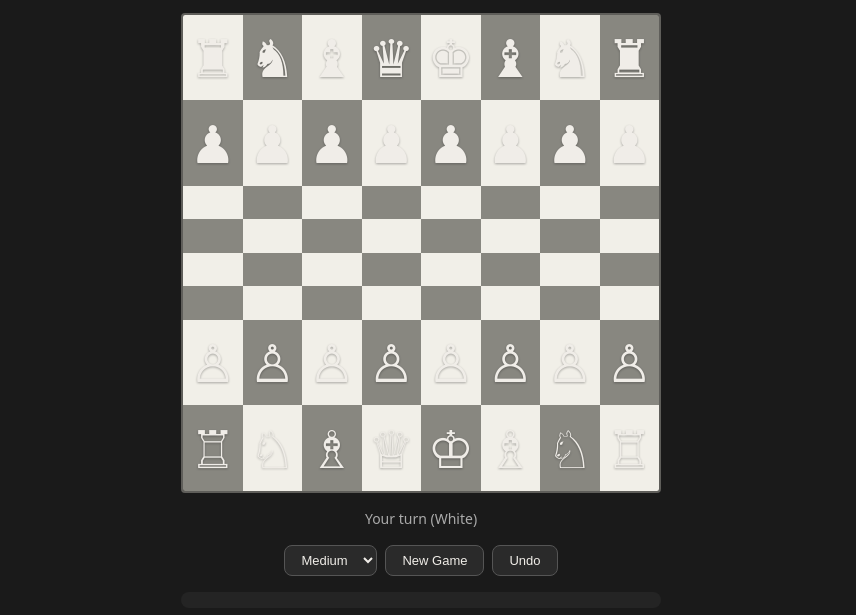
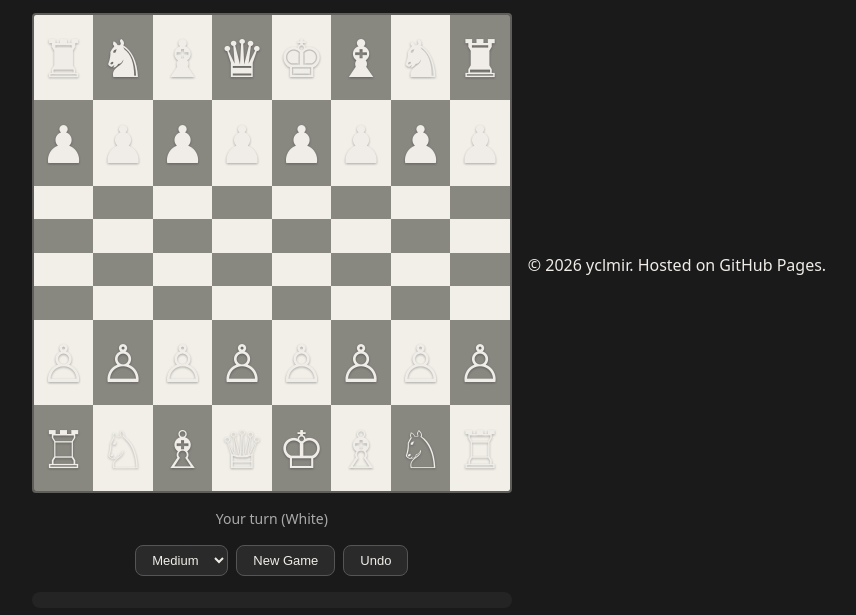
Before and after one commit to Lmiryc/SI579vanilla, a website: page index.html in a window 1280 px wide. Shown: the part 135-750 px from the top of the page, without its empty margins (219-1075 px from the left). Drawn offline with Linux system fonts and the light colour scheme.

Commit message:
add footer

```diff
--- a/index.html
+++ b/index.html
@@ -40,6 +40,11 @@
   </div>
   <div id="move-log"></div>
 </div>
+<footer>
+        <div class="container">
+            <p>&copy; 2026 yclmir. Hosted on GitHub Pages.</p>
+        </div>
+</footer>
 <script>
 const PIECES = {
   'wK':'♔','wQ':'♕','wR':'♖','wB':'♗','wN':'♘','wP':'♙',
```
